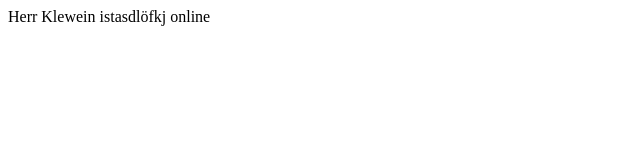
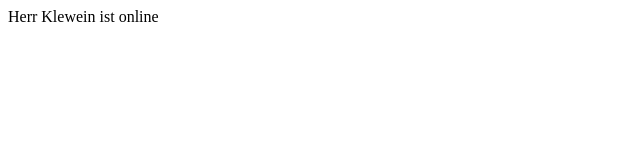
Before and after one commit to 2324-2dhif-wmc/00-myfirstwebsite-MoertendorferLukas, a plain HTML site: page index.html in a window 1280 px wide. Shown: the full height of the page, 0-640 px from the left. Drawn offline with Linux system fonts and the light colour scheme.

Commit message:
Eine Nachricht

```diff
--- a/index.html
+++ b/index.html
@@ -5,6 +5,6 @@
     <title>Moertendorfer</title>
 </head>
 <body>
-        Herr Klewein istasdlöfkj online
+        Herr Klewein ist online
 </body>
 </html>
```
